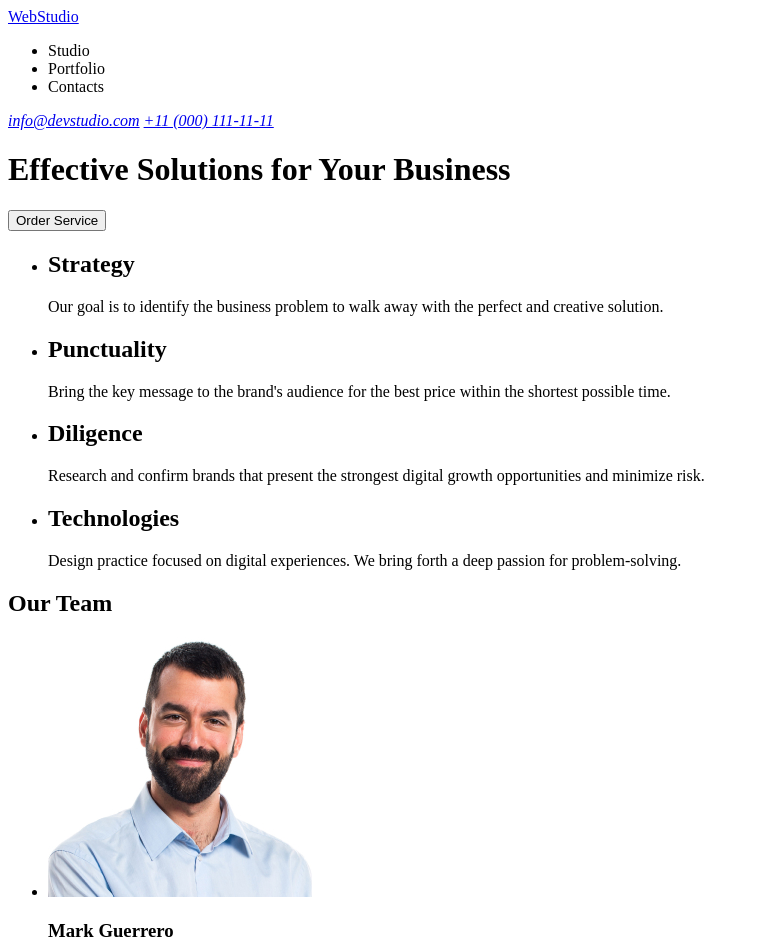
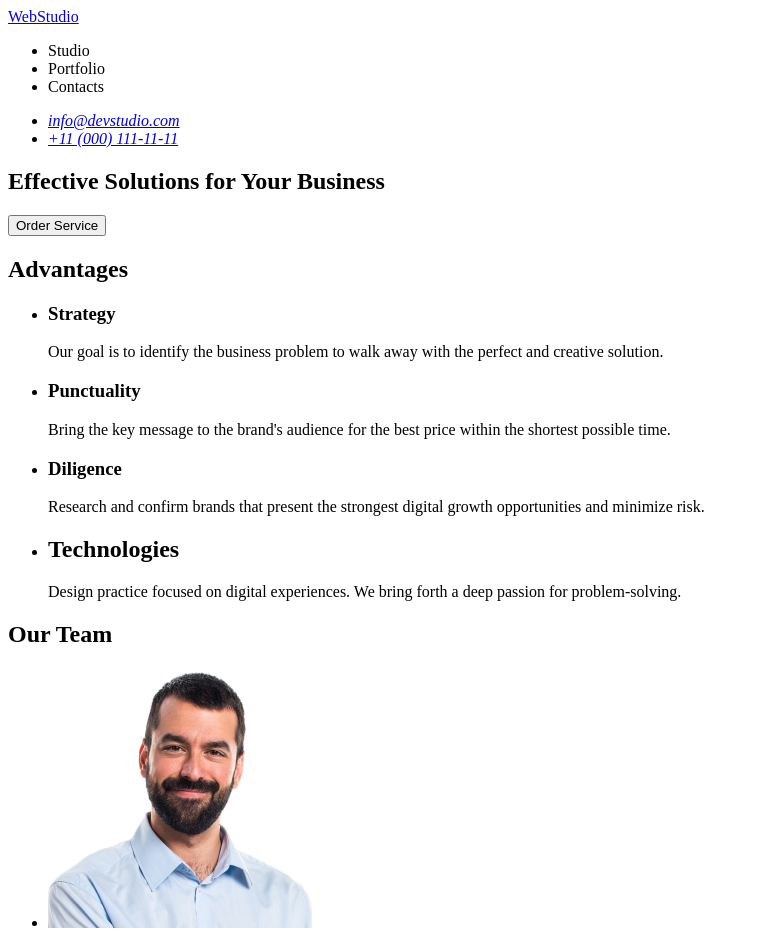
Before and after one commit to yanabuhai/goit-markup-hw-01new1, a plain HTML site: page index.html in a window 1280 px wide. Shown: the top 945 px of the page, without its empty margins (0-759 px from the left). Drawn offline with Linux system fonts and the light colour scheme.

Commit message:
edit index.html file

```diff
--- a/index.html
+++ b/index.html
@@ -12,38 +12,45 @@
         <nav>
             <a href="./index.html">WebStudio</a>
             <ul>
-                <li>Studio</li>
-                <li>Portfolio</li>
-                <li>Contacts</li>
+                <li><a href=""></a>Studio</li>
+                <li><a href=""></a>Portfolio</li>
+                <li><a href=""></a>Contacts</li>
             </ul>
         </nav>
         <address>
-            <a href="mailto:info@devstudio.com">info@devstudio.com</a>
-            <a href="tel:+110001111111">+11 (000) 111-11-11</a>
+            <ul>
+            <li><a href="mailto:info@devstudio.com">info@devstudio.com</a></li>
+            <li><a href="tel:+110001111111">+11 (000) 111-11-11</a></li>
+            </ul>
         </address>
-        <h1>Effective Solutions for Your Business</h1>
-        <button type="button">Order Service</button>
+
     </header>
     <main>
+        <section>
+            <!--Header profile-->
+            <h1>Effective Solutions for Your Business</h1>
+            <button type="button">Order Service</button>
+        </section>
         <!--Feature-->
         <section>
+            <h2>Advantages</h2>
             <ul>
                 <li>
-                    <h2>Strategy</h2>
+                    <h3>Strategy</h3>
                     <p>
                         Our goal is to identify the business
                         problem to walk away with the perfect and creative solution.
                     </p>
                 </li>
                 <li>
-                    <h2>Punctuality</h2>
+                    <h3>Punctuality</h3>
                     <p>
                         Bring the key message to the brand's audience for the best price within the shortest possible
                         time.
                     </p>
                 </li>
                 <li>
-                    <h2>Diligence</h2>
+                    <h3>Diligence</h3>
                     <p>Research and confirm brands that present the strongest digital growth opportunities and minimize
                         risk.</p>
                 </li>
```
